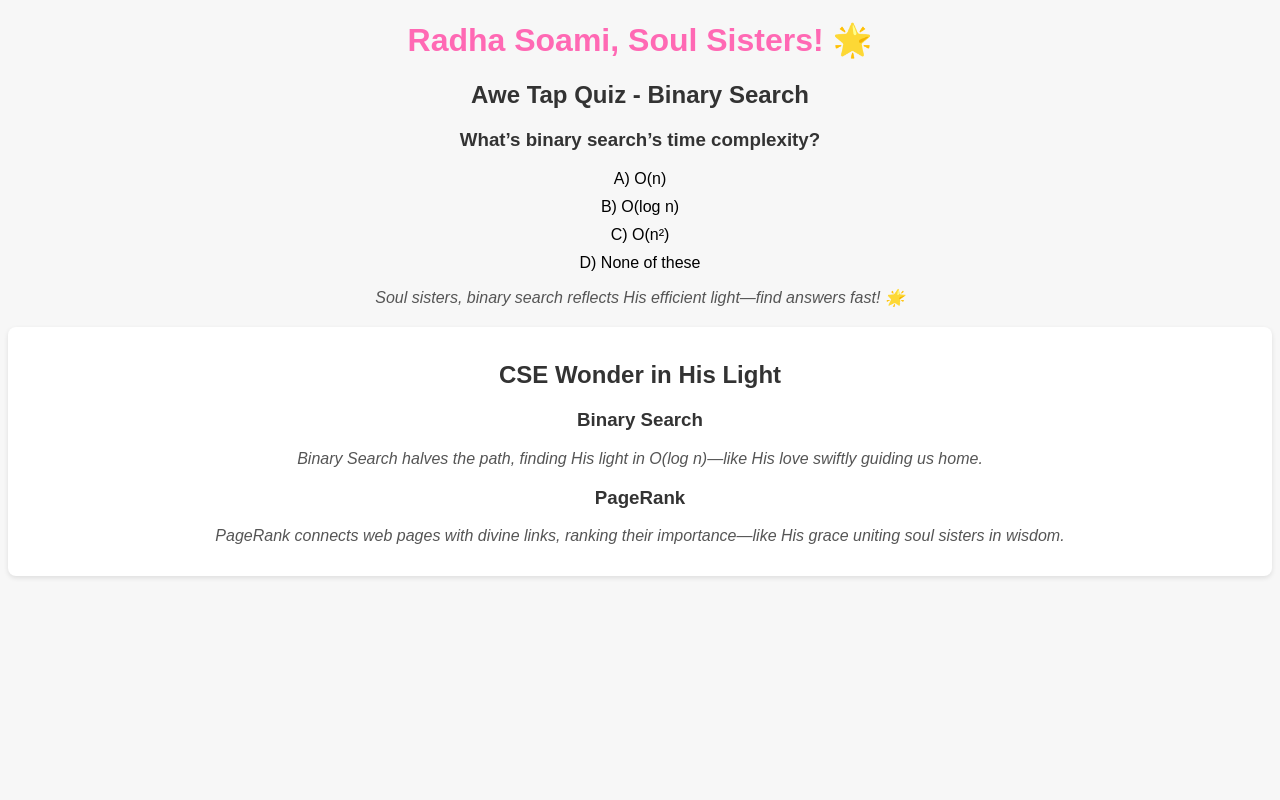
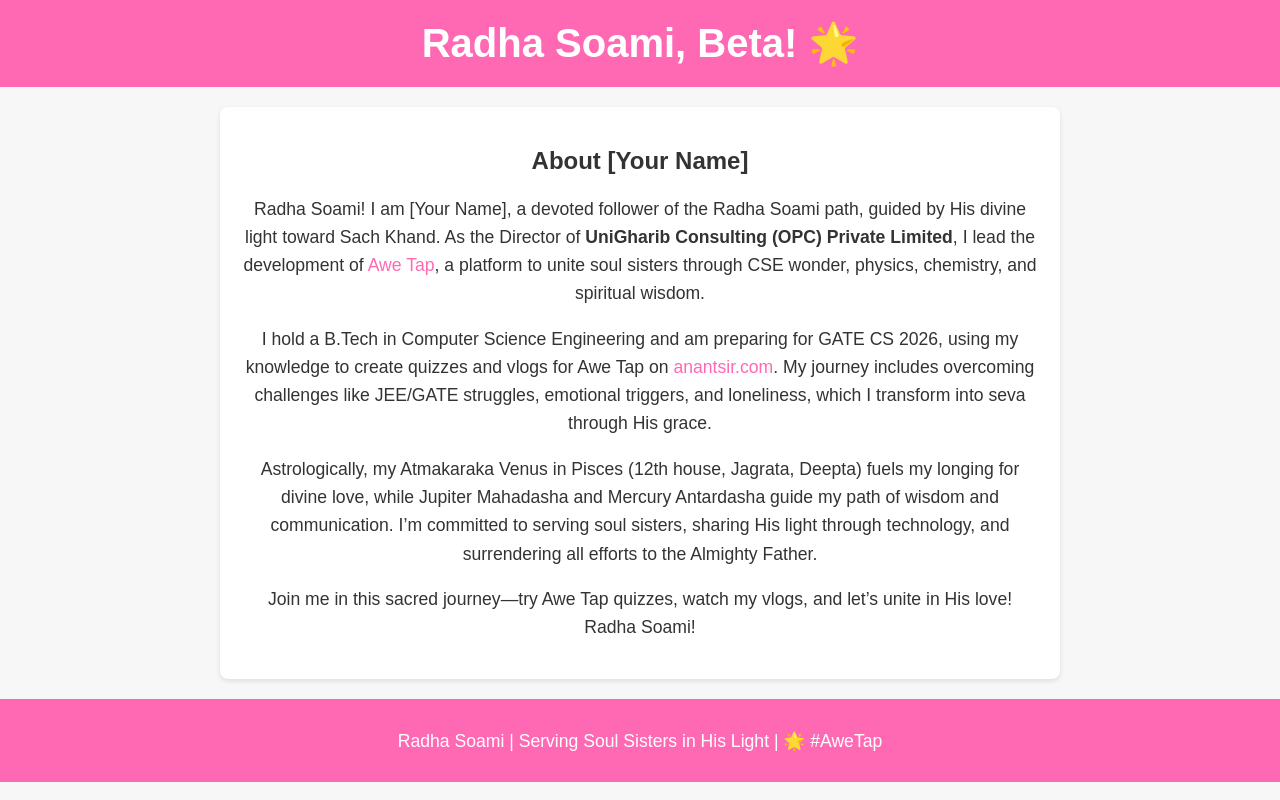
Before and after one commit to anantkpandey/AweTap, a plain HTML site: page index.html in a window 1280 px wide. Drawn offline with Linux system fonts and the light colour scheme.

Commit message:
Update index.html

```diff
--- a/index.html
+++ b/index.html
@@ -3,47 +3,73 @@
 <head>
     <meta charset="UTF-8">
     <meta name="viewport" content="width=device-width, initial-scale=1.0">
-    <title>Awe Tap - CSE Wonder | anantsir.com</title>
+    <title>Radha Soami | Bio of [Your Name]</title>
     <style>
-        body { font-family: Arial, sans-serif; text-align: center; background-color: #f7f7f7; }
-        h1 { color: #ff69b4; }
-        h2, h3 { color: #333; }
-        ul { list-style: none; padding: 0; }
-        li { margin: 10px 0; }
-        p { font-style: italic; color: #555; }
-        .blog-section { margin: 20px 0; padding: 15px; background-color: #fff; border-radius: 8px; box-shadow: 0 2px 5px rgba(0,0,0,0.1); }
+        body {
+            font-family: Arial, sans-serif;
+            background-color: #f7f7f7;
+            color: #333;
+            margin: 0;
+            padding: 0;
+            text-align: center;
+        }
+        header {
+            background-color: #ff69b4;
+            color: white;
+            padding: 20px;
+        }
+        h1 {
+            margin: 0;
+            font-size: 2.5em;
+        }
+        .bio-container {
+            max-width: 800px;
+            margin: 20px auto;
+            padding: 20px;
+            background-color: white;
+            border-radius: 8px;
+            box-shadow: 0 2px 5px rgba(0,0,0,0.1);
+        }
+        p {
+            line-height: 1.6;
+            font-size: 1.1em;
+        }
+        a {
+            color: #ff69b4;
+            text-decoration: none;
+        }
+        a:hover {
+            text-decoration: underline;
+        }
+        footer {
+            margin-top: 20px;
+            padding: 10px;
+            background-color: #ff69b4;
+            color: white;
+        }
     </style>
 </head>
 <body>
-    <h1>Radha Soami, Soul Sisters! 🌟</h1>
-
-    <!-- Quiz Section -->
-    <h2>Awe Tap Quiz - Binary Search</h2>
-    <div id="quiz-container"></div>
-
-    <!-- Blog Snippet Section -->
-    <div class="blog-section">
-        <h2>CSE Wonder in His Light</h2>
-        <h3>Binary Search</h3>
-        <p>Binary Search halves the path, finding His light in O(log n)—like His love swiftly guiding us home.</p>
-        <h3>PageRank</h3>
-        <p>PageRank connects web pages with divine links, ranking their importance—like His grace uniting soul sisters in wisdom.</p>
+    <header>
+        <h1>Radha Soami, Beta! 🌟</h1>
+    </header>
+    <div class="bio-container">
+        <h2>About [Your Name]</h2>
+        <p>
+            Radha Soami! I am [Your Name], a devoted follower of the Radha Soami path, guided by His divine light toward Sach Khand. As the Director of <strong>UniGharib Consulting (OPC) Private Limited</strong>, I lead the development of <a href="http://anantsir.com" target="_blank">Awe Tap</a>, a platform to unite soul sisters through CSE wonder, physics, chemistry, and spiritual wisdom.
+        </p>
+        <p>
+            I hold a B.Tech in Computer Science Engineering and am preparing for GATE CS 2026, using my knowledge to create quizzes and vlogs for Awe Tap on <a href="http://anantsir.com" target="_blank">anantsir.com</a>. My journey includes overcoming challenges like JEE/GATE struggles, emotional triggers, and loneliness, which I transform into seva through His grace.
+        </p>
+        <p>
+            Astrologically, my Atmakaraka Venus in Pisces (12th house, Jagrata, Deepta) fuels my longing for divine love, while Jupiter Mahadasha and Mercury Antardasha guide my path of wisdom and communication. I’m committed to serving soul sisters, sharing His light through technology, and surrendering all efforts to the Almighty Father.
+        </p>
+        <p>
+            Join me in this sacred journey—try Awe Tap quizzes, watch my vlogs, and let’s unite in His love! Radha Soami!
+        </p>
     </div>
-
-    <script>
-        fetch('/quizzes/binary-search-quiz.json')
-            .then(response => response.json())
-            .then(data => {
-                const quizDiv = document.getElementById('quiz-container');
-                quizDiv.innerHTML = `
-                    <h3>${data.question}</h3>
-                    <ul>
-                        ${data.options.map(option => `<li>${option}</li>`).join('')}
-                    </ul>
-                    <p>${data.note}</p>
-                `;
-            })
-            .catch(error => console.error('Error loading quiz:', error));
-    </script>
+    <footer>
+        <p>Radha Soami | Serving Soul Sisters in His Light | 🌟 #AweTap</p>
+    </footer>
 </body>
 </html>
```
